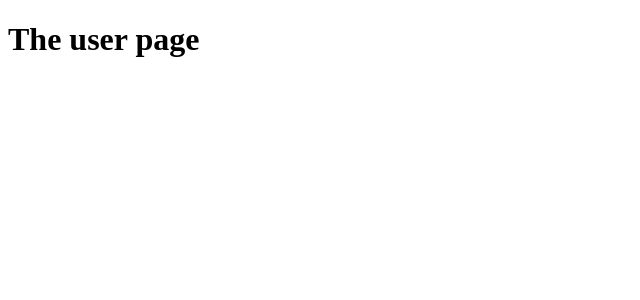
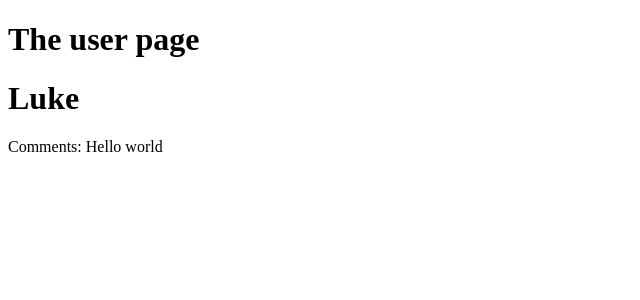
Before and after one commit to changx03/nextjs-test, a Next.js app: page /auth in a window 1280 px wide. Shown: the top 300 px of the page, without its empty margins (0-640 px from the left). Built offline with nearby package versions, Linux system fonts and the light colour scheme.

Commit message:
add a component 379

```diff
--- /dev/null
+++ b/components/User.js
@@ -0,0 +1,10 @@
+import React from 'react';
+
+const user = props => (
+  <div>
+    <h1>{props.name}</h1>
+    <p>Comments: {props.comment}</p>
+  </div>
+);
+
+export default user;
--- a/pages/auth/index.js
+++ b/pages/auth/index.js
@@ -1,8 +1,10 @@
 import React from 'react';
+import User from '../../components/User';
 
 const userPage = () => (
   <div>
     <h1>The user page</h1>
+    <User name="Luke" comment="Hello world" />
   </div>
 );
 
--- a/pages/index.js
+++ b/pages/index.js
@@ -5,7 +5,7 @@ import Router from 'next/router';
 const indexPage = () => (
   <div>
     <h1>The main page</h1>
-    <Link href="/auth">Auth</Link>
+    <div><Link href="/auth">Auth</Link></div>
     <button onClick={() => { Router.push('/auth'); }}>Go to auth</button>
   </div>
 );
```
